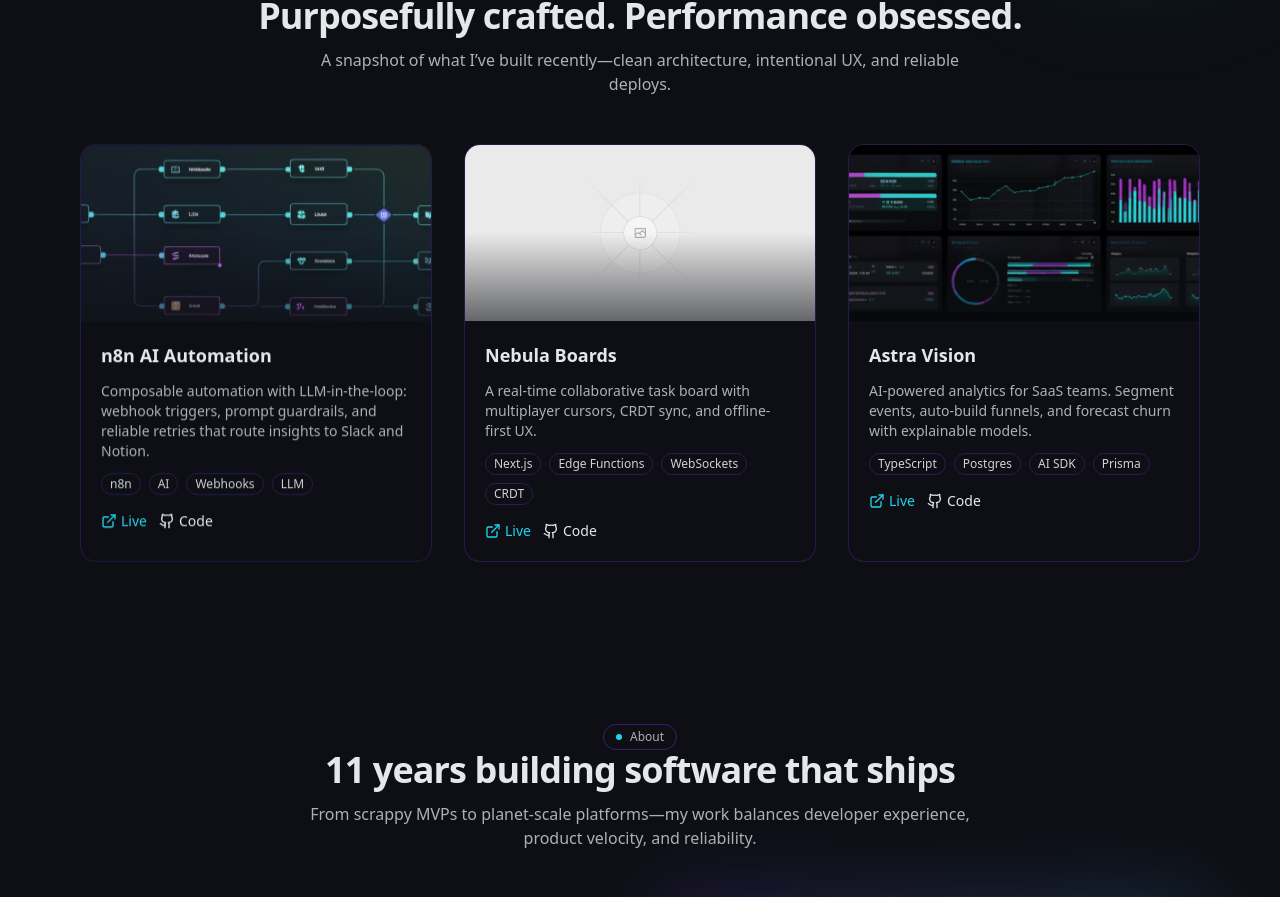
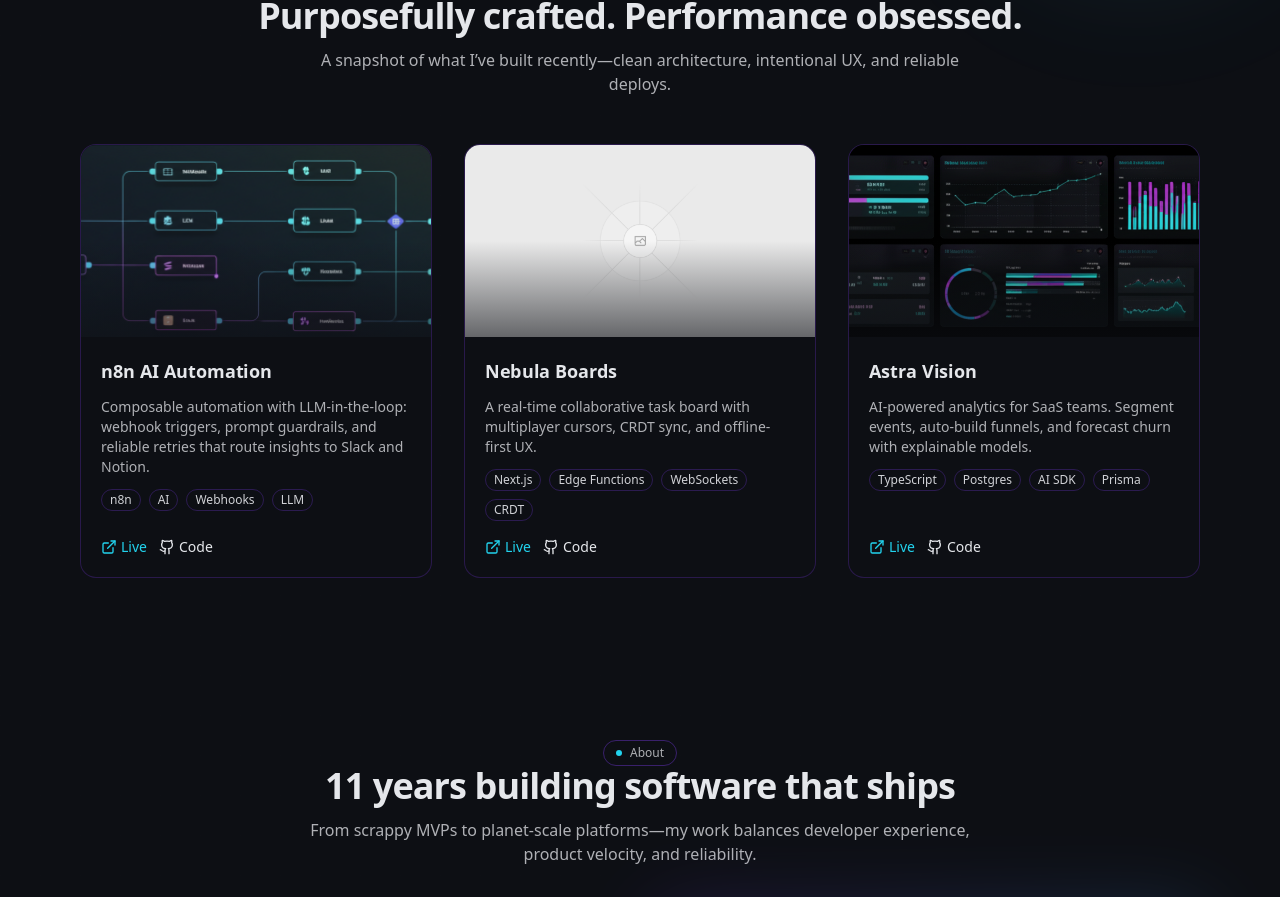
Before and after one commit to bhopalg/portfolio-2025, a Next.js app: page / in a window 1280 px wide. Shown: the part 1645-2542 px from the top of the page. Built offline with nearby package versions, Linux system fonts and the light colour scheme.

Commit message:
chore: enhance project card component with hover animations and improved layout

```diff
--- a/src/components/project-card.tsx
+++ b/src/components/project-card.tsx
@@ -1,7 +1,6 @@
 "use client";
-
 import { useRef, useState } from "react";
-import { motion } from "framer-motion";
+import { motion, useInView, useReducedMotion } from "framer-motion";
 import Image from "next/image";
 import Link from "next/link";
 import { Github, ExternalLink } from "lucide-react";
@@ -24,79 +23,111 @@ export default function ProjectCard({
   links?: Links;
 }) {
   const ref = useRef<HTMLDivElement>(null);
-  const [t, setT] = useState({ rx: 0, ry: 0, s: 1 });
+  const isInView = useInView(ref, { once: true, amount: 0.1 });
+  const prefersReducedMotion = useReducedMotion();
+  const [hovered, setHovered] = useState(false);
 
-  function onMove(e: React.MouseEvent) {
-    const el = ref.current;
-    if (!el) return;
-    const rect = el.getBoundingClientRect();
-    const px = (e.clientX - rect.left) / rect.width;
-    const py = (e.clientY - rect.top) / rect.height;
-    const ry = (px - 0.5) * 10; // rotateY
-    const rx = (0.5 - py) * 10; // rotateX
-    setT({ rx, ry, s: 1.01 });
-  }
-  function onLeave() {
-    setT({ rx: 0, ry: 0, s: 1 });
-  }
+  const letters = Array.from(title);
+  const charVariants = {
+    rest: { y: 0, rotate: 0 },
+    hover: prefersReducedMotion ? { y: 0, rotate: 0 } : { y: -2, rotate: 0.15 },
+  };
 
   return (
     <motion.article
-      ref={ref}
-      onMouseMove={onMove}
-      onMouseLeave={onLeave}
       initial={{ opacity: 0, y: 24 }}
-      whileInView={{ opacity: 1, y: 0 }}
-      viewport={{ once: true, amount: 0.3 }}
+      whileInView={isInView ? { opacity: 1, y: 0 } : {}}
       transition={{
-        delay: index * 0.06,
+        delay: index * 0.12,
         duration: 0.5,
         ease: [0.22, 1, 0.36, 1],
       }}
-      style={{
-        transform: `perspective(900px) rotateX(${t.rx}deg) rotateY(${t.ry}deg) scale(${t.s})`,
-        transformStyle: "preserve-3d",
-        willChange: "transform",
-      }}
-      className="group relative rounded-2xl border border-[#7C3AED40] bg-[#0D0F14] overflow-hidden"
+      className="relative h-full"
     >
+      {/* Card */}
       <div
-        className="pointer-events-none absolute -inset-px opacity-0 group-hover:opacity-100 transition-opacity duration-300"
-        style={{
-          background:
-            "linear-gradient(135deg, #7C3AED55 0%, #22D3EE55 50%, transparent 80%)",
-          filter: "blur(16px)",
-        }}
-        aria-hidden="true"
-      />
+        ref={ref}
+        onMouseEnter={() => setHovered(true)}
+        onMouseLeave={() => setHovered(false)}
+        className="group relative h-full rounded-2xl border border-[#7C3AED40] bg-primary-foreground overflow-hidden flex flex-col hover:scale-[1.02] transition-transform duration-200"
+      >
+        {/* Media */}
         <div className="relative">
           <Image
-          src={image || "/placeholder.svg"}
+            src={
+              image ||
+              "/placeholder.svg?height=720&width=1280&query=project%20preview" ||
+              "/placeholder.svg"
+            }
             alt={`${title} preview`}
             width={1280}
             height={720}
-          className="h-44 sm:h-48 md:h-40 lg:h-44 w-full object-cover"
+            className="h-44 sm:h-48 md:h-44 lg:h-48 w-full object-cover"
           />
-        <div className="absolute inset-0 bg-gradient-to-t from-[#0D0F14] via-transparent to-transparent opacity-60" />
+          <div className="absolute inset-0 bg-gradient-to-t from-primary-foreground via-transparent to-transparent opacity-60" />
         </div>
-      <div className="relative p-5 space-y-3">
-        <h3 className="text-lg font-semibold">{title}</h3>
+
+        {/* Content */}
+        <div className="relative p-5 flex flex-col gap-3 grow">
+          {/* Animated title */}
+          <h3 className="text-lg font-semibold">
+            <span className="relative inline-block">
+              {letters.map((ch, i) => (
+                <motion.span
+                  key={`${ch}-${i}`}
+                  variants={charVariants}
+                  initial="rest"
+                  animate={hovered ? "hover" : "rest"}
+                  transition={{
+                    type: "spring",
+                    stiffness: 500,
+                    damping: 30,
+                    delay: hovered ? i * 0.015 : 0,
+                  }}
+                  className="inline-block will-change-transform"
+                  aria-hidden="true"
+                >
+                  {ch === " " ? "\u00A0" : ch}
+                </motion.span>
+              ))}
+              <span className="sr-only">{title}</span>
+              <motion.span
+                className="absolute -bottom-1 left-0 right-0 h-[2px] rounded-full"
+                style={{
+                  background:
+                    "linear-gradient(135deg, var(--primary) 0%, var(--accent) 100%)",
+                  transformOrigin: "left",
+                }}
+                initial={{ scaleX: 0, opacity: 0.7 }}
+                animate={{
+                  scaleX: hovered ? 1 : 0,
+                  opacity: hovered ? 1 : 0.7,
+                }}
+                transition={{ duration: 0.35, ease: [0.22, 1, 0.36, 1] }}
+                aria-hidden="true"
+              />
+            </span>
+          </h3>
+
           <p className="text-sm text-[#E5E7EB]/75">{description}</p>
+
           <div className="flex flex-wrap gap-2">
             {tags.map((tag) => (
               <span
                 key={tag}
-              className="rounded-full border border-[#7C3AED66]/70 px-2 py-0.5 text-xs text-[#E5E7EB]/90"
+                className="rounded-full border border-[#7C3AED66]/70 px-2 py-0.5 text-xs text-foreground/90"
               >
                 {tag}
               </span>
             ))}
           </div>
-        <div className="flex items-center gap-3 pt-1">
+
+          {/* Actions pinned to bottom */}
+          <div className="flex items-center gap-3 pt-1 mt-auto">
             {links.live ? (
               <Link
                 href={links.live}
-              className="inline-flex items-center gap-1 text-sm text-[#22D3EE] hover:opacity-90"
+                className="inline-flex items-center gap-1 text-sm text-accent hover:opacity-90"
               >
                 <ExternalLink className="h-4 w-4" />
                 Live
@@ -105,7 +136,7 @@ export default function ProjectCard({
             {links.repo ? (
               <Link
                 href={links.repo}
-              className="inline-flex items-center gap-1 text-sm text-[#E5E7EB] hover:text-[#22D3EE]"
+                className="inline-flex items-center gap-1 text-sm text-foreground hover:text-accent"
               >
                 <Github className="h-4 w-4" />
                 Code
@@ -113,6 +144,7 @@ export default function ProjectCard({
             ) : null}
           </div>
         </div>
+      </div>
     </motion.article>
   );
 }
```
Lines whose indentation alone changed are shown as unchanged.
